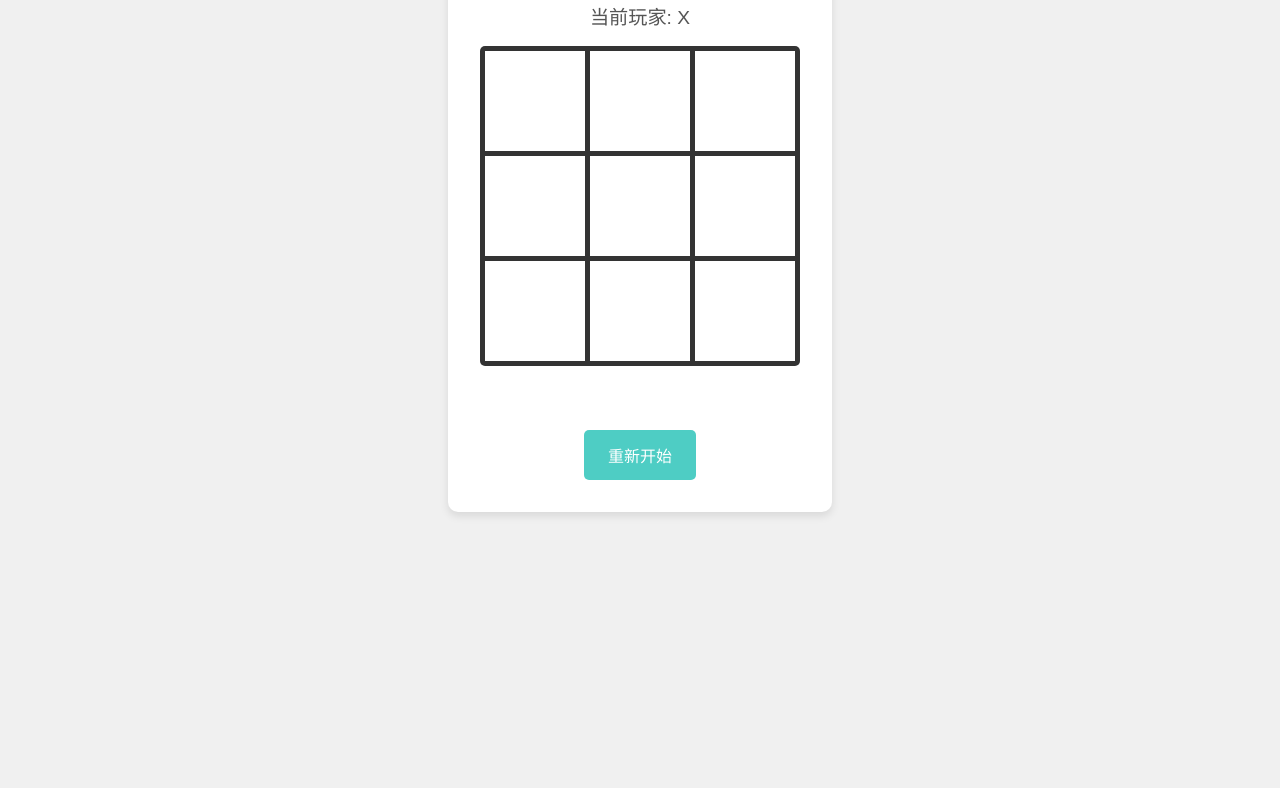
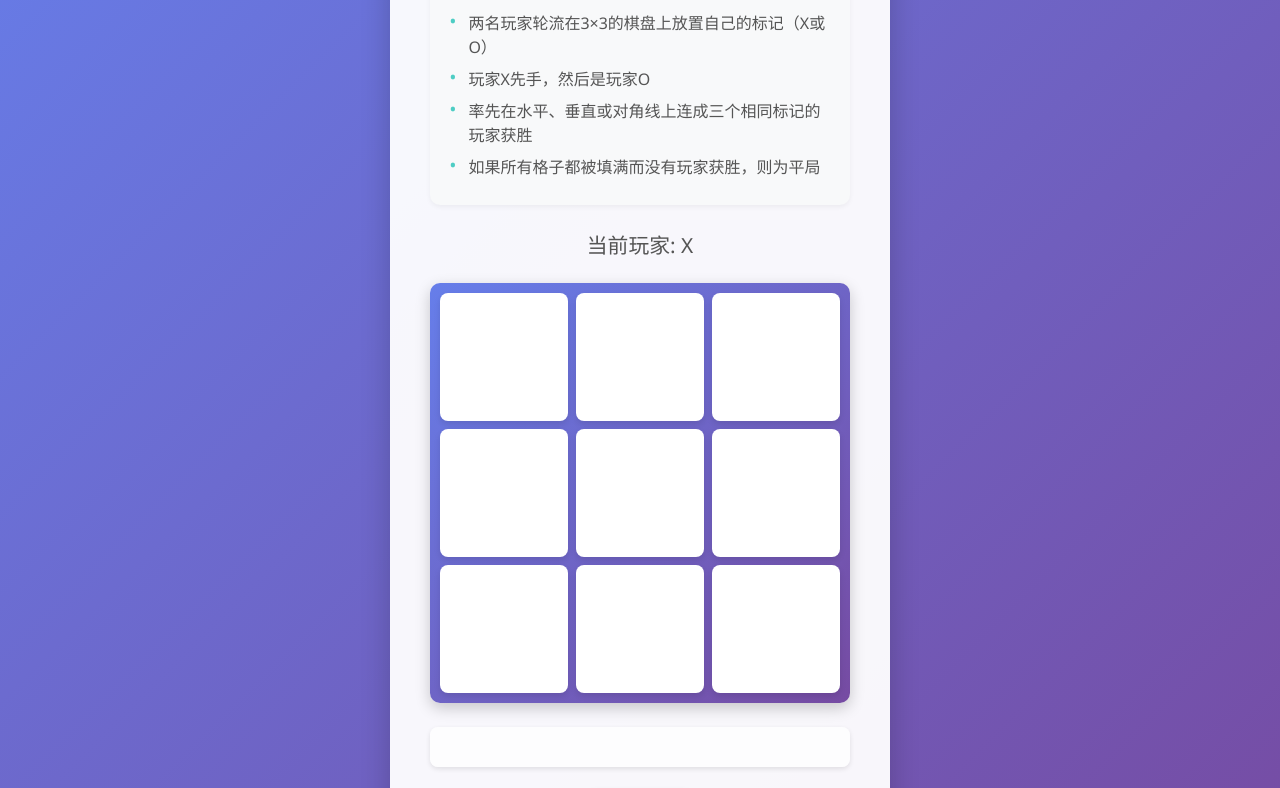
Before and after one commit to desertsurge/ai-puzify, a plain HTML site: page tic-tac-toe/tic-tac-toe.html in a window 1280 px wide. Shown: the part 190-978 px from the top of the page. Before the commit the page ends 800 px from the top, so only its background shows below. Drawn offline with Linux system fonts and the light colour scheme.

Commit message:
feat(界面): 添加游戏规则说明并优化整体UI设计
添加游戏规则说明区域，包含详细的玩法规则
优化整体UI设计，包括背景渐变、卡片阴影、动画效果和响应式布局
改进游戏板样式，增加悬停效果和更好的视觉反馈

```diff
--- a/tic-tac-toe/style.css
+++ b/tic-tac-toe/style.css
@@ -5,86 +5,162 @@
 }
 
 body {
-    font-family: Arial, sans-serif;
-    background-color: #f0f0f0;
+    font-family: 'Segoe UI', Tahoma, Geneva, Verdana, sans-serif;
+    background: linear-gradient(135deg, #667eea 0%, #764ba2 100%);
     display: flex;
     justify-content: center;
     align-items: center;
     min-height: 100vh;
+    padding: 20px;
 }
 
 .container {
     text-align: center;
-    background-color: white;
-    padding: 2rem;
-    border-radius: 10px;
-    box-shadow: 0 4px 8px rgba(0, 0, 0, 0.1);
+    background-color: rgba(255, 255, 255, 0.95);
+    padding: 2.5rem;
+    border-radius: 15px;
+    box-shadow: 0 10px 30px rgba(0, 0, 0, 0.2);
+    max-width: 500px;
+    width: 100%;
 }
 
 h1 {
     color: #333;
-    margin-bottom: 1rem;
+    margin-bottom: 1.5rem;
+    font-size: 2.2rem;
+    text-shadow: 1px 1px 2px rgba(0,0,0,0.1);
+}
+
+.rules {
+    background-color: #f8f9fa;
+    border-radius: 10px;
+    padding: 1.2rem;
+    margin-bottom: 1.5rem;
+    text-align: left;
+    box-shadow: 0 2px 5px rgba(0,0,0,0.05);
+}
+
+.rules h2 {
+    color: #4a4a4a;
+    margin-bottom: 0.8rem;
+    font-size: 1.4rem;
+}
+
+.rules ul {
+    list-style-type: none;
+    padding-left: 0;
+}
+
+.rules li {
+    margin-bottom: 0.5rem;
+    padding-left: 1.2rem;
+    position: relative;
+    color: #555;
+}
+
+.rules li:before {
+    content: "•";
+    color: #4ecdc4;
+    font-size: 1.2rem;
+    position: absolute;
+    left: 0;
+    top: -0.2rem;
 }
 
 .status {
-    font-size: 1.2rem;
-    margin-bottom: 1rem;
+    font-size: 1.3rem;
+    margin-bottom: 1.5rem;
     color: #555;
+    font-weight: 500;
 }
 
 .board {
     display: grid;
-    grid-template-columns: repeat(3, 100px);
-    grid-gap: 5px;
-    margin: 0 auto 1rem;
-    background-color: #333;
-    padding: 5px;
-    border-radius: 5px;
+    grid-template-columns: repeat(3, 1fr);
+    grid-gap: 8px;
+    margin: 0 auto 1.5rem;
+    background: linear-gradient(135deg, #667eea 0%, #764ba2 100%);
+    padding: 10px;
+    border-radius: 10px;
+    box-shadow: 0 5px 15px rgba(0, 0, 0, 0.2);
 }
 
 .cell {
-    width: 100px;
-    height: 100px;
+    aspect-ratio: 1/1;
     background-color: white;
     display: flex;
     justify-content: center;
     align-items: center;
-    font-size: 2.5rem;
+    font-size: 2.8rem;
     font-weight: bold;
     cursor: pointer;
-    transition: background-color 0.3s;
+    transition: all 0.3s ease;
+    border-radius: 8px;
+    box-shadow: 0 3px 6px rgba(0, 0, 0, 0.1);
 }
 
 .cell:hover {
-    background-color: #f5f5f5;
+    background-color: #f8f9fa;
+    transform: translateY(-3px);
+    box-shadow: 0 5px 10px rgba(0, 0, 0, 0.15);
 }
 
 .cell.x {
     color: #ff6b6b;
+    text-shadow: 2px 2px 4px rgba(255, 107, 107, 0.3);
 }
 
 .cell.o {
     color: #4ecdc4;
+    text-shadow: 2px 2px 4px rgba(78, 205, 196, 0.3);
 }
 
 .result {
-    font-size: 1.5rem;
+    font-size: 1.6rem;
     font-weight: bold;
-    margin-bottom: 1rem;
-    min-height: 2rem;
+    margin-bottom: 1.5rem;
+    min-height: 2.5rem;
+    padding: 0.5rem;
+    border-radius: 8px;
+    background-color: rgba(255, 255, 255, 0.8);
+    box-shadow: 0 2px 5px rgba(0, 0, 0, 0.1);
 }
 
 #reset-btn {
-    padding: 0.8rem 1.5rem;
-    font-size: 1rem;
-    background-color: #4ecdc4;
+    padding: 1rem 2rem;
+    font-size: 1.1rem;
+    background: linear-gradient(135deg, #667eea 0%, #764ba2 100%);
     color: white;
     border: none;
-    border-radius: 5px;
+    border-radius: 50px;
     cursor: pointer;
-    transition: background-color 0.3s;
+    transition: all 0.3s ease;
+    font-weight: 600;
+    letter-spacing: 0.5px;
+    box-shadow: 0 4px 10px rgba(0, 0, 0, 0.2);
 }
 
 #reset-btn:hover {
-    background-color: #3db8af;
+    transform: translateY(-3px);
+    box-shadow: 0 6px 15px rgba(0, 0, 0, 0.3);
+    background: linear-gradient(135deg, #5a6fd8 0%, #6a4190 100%);
 }
+
+@media (max-width: 480px) {
+    .container {
+        padding: 1.5rem;
+    }
+
+    .board {
+        grid-gap: 5px;
+        padding: 5px;
+    }
+
+    .cell {
+        font-size: 2.2rem;
+    }
+
+    h1 {
+        font-size: 1.8rem;
+    }
+}
--- a/tic-tac-toe/tic-tac-toe.html
+++ b/tic-tac-toe/tic-tac-toe.html
@@ -9,6 +9,15 @@
 <body>
     <div class="container">
         <h1>井字棋游戏</h1>
+        <div class="rules">
+            <h2>玩法规则</h2>
+            <ul>
+                <li>两名玩家轮流在3×3的棋盘上放置自己的标记（X或O）</li>
+                <li>玩家X先手，然后是玩家O</li>
+                <li>率先在水平、垂直或对角线上连成三个相同标记的玩家获胜</li>
+                <li>如果所有格子都被填满而没有玩家获胜，则为平局</li>
+            </ul>
+        </div>
         <div class="status">当前玩家: <span id="current-player">X</span></div>
         <div class="board" id="board">
             <div class="cell" data-index="0"></div>
```
